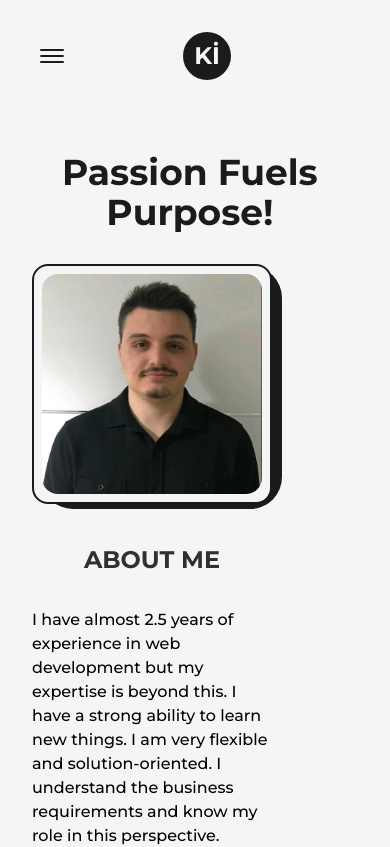
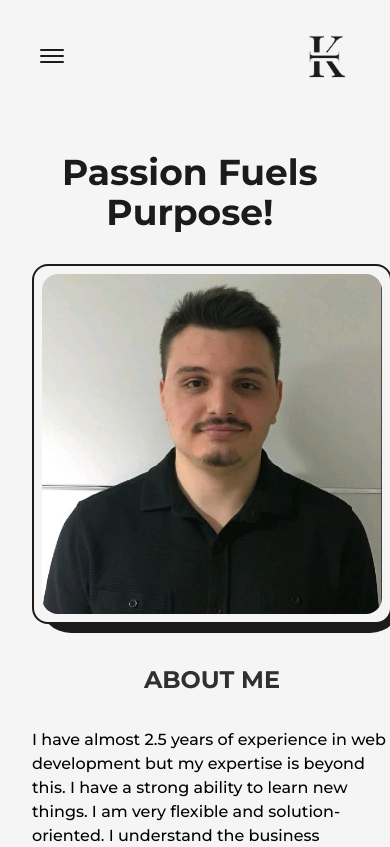
Before and after one commit to keremilhan/nextjs-portfolio, a Next.js app: page /about in a window 390 px wide. Shown: the top 847 px of the page. Built offline with nearby package versions, Linux system fonts and the light colour scheme.

Commit message:
logo changed & about me text alignment fixed

```diff
--- a/app/about/page.tsx
+++ b/app/about/page.tsx
@@ -37,7 +37,7 @@ const AboutPage = () => {
             <TransitionEffect />
             <AnimatedText text="Passion Fuels Purpose!" className="mb-16 sm:mb-8 lg:!text-7xl sm:!text-6xl xs:!text-4xl" />
             <div className="grid w-full grid-cols-10 gap-16 z-0 sm:gap-10">
-                <div className="col-span-5 xl:col-span-4 md:col-span-7 flex flex-col items-start justify-start gap-4 md:order-2">
+                <div className="col-span-5 xl:col-span-6 md:col-span-10 flex flex-col items-start justify-start gap-4 md:order-2">
                     <h2 className="mb-4 text-2xl font-bold uppercase text-dark/90 dark:text-light/90 m-auto">About me</h2>
                     <p className="font-medium break-words">
                         I have almost 2.5 years of experience in web development but my expertise is beyond this. I have a strong ability to learn new things. I am very flexible and solution-oriented.
@@ -60,11 +60,11 @@ const AboutPage = () => {
                         high quality software.
                     </p>
                 </div>
-                <div className="col-span-3 xl:col-span-4 md:col-span-7 relative h-max rounded-2xl border-2 border-solid border-dark bg-light p-8 xs:p-2 dark:bg-dark dark:border-light md:order-1">
+                <div className="col-span-3 xl:col-span-4 md:col-span-10 relative h-max rounded-2xl border-2 border-solid border-dark bg-light p-8 xs:p-2 dark:bg-dark dark:border-light md:order-1">
                     <div className="absolute top-0 -right-3 -z-10 w-[102%] h-[103%] rounded-[2rem] bg-dark dark:bg-light" />
                     <Image priority sizes="(max-width: 768px) 100vw, (max-width: 1200px) 50vw, 33vw" src={ProfilePhoto} alt="Profile Image" className="w-full h-auto rounded-2xl" />
                 </div>
-                <div className="col-span-2 xl:col-span-7 xl:!flex-row flex flex-col items-end justify-between xl:items-center md:order-3">
+                <div className="col-span-2 xl:col-span-10 xl:!flex-row flex flex-col items-end justify-between xl:items-center md:order-3">
                     <div className="flex flex-col items-end justify-center xl:items-center">
                         <span className="inline-block text-7xl font-bold md:text-6xl sm:text-5xl xs:text-4xl">
                             <AnimatedNumbers value={5} />+
--- a/components/FeaturedProject.tsx
+++ b/components/FeaturedProject.tsx
@@ -41,7 +41,7 @@ const FeaturedProject: React.FC<{
                     <h2 className="my-2 w-full text-left text-4xl font-bold dark:text-light sm:text-sm">{title}</h2>
                 </Link>
                 <p className="my-2 font-medium text-dark dark:text-light sm:text-sm">{summary}</p>
-                <div className="w-full mt-2 flex items-center xs:justify-start justify-between xs:items-start gap-4">
+                <div className="w-full mt-2 flex items-center justify-between">
                     <Link href={link} target="_blank" className="rounded-lg bg-dark text-light p-2 px-6 text-lg font-semibold dark:bg-light dark:text-dark sm:px-2 sm:text-sm">
                         Live
                     </Link>
--- a/components/Logo.tsx
+++ b/components/Logo.tsx
@@ -1,25 +1,16 @@
 'use client';
 import Link from 'next/link';
 import React from 'react';
-import { motion } from 'framer-motion';
-
-const MotionLink = motion(Link);
+import Image from 'next/image';
+import logoLight from '../public/images/logo-light.png';
+import logoDark from '../public/images/logo-dark.png';
 
 const Logo = () => {
     return (
-        <div className="flex items-center justify-center">
-            <MotionLink
-                href="/"
-                className="w-16 h-16 xs:w-12 xs:h-12 bg-dark text-light flex items-center justify-center rounded-full text-2xl font-bold border border-solid border-transparent  dark:border-light"
-                whileHover={{
-                    scale: 1.5,
-                    backgroundColor: ['#121212', 'rgba(252,176,69,1)', '#939d09', '#38f70e', '#210fe853'],
-                    transition: { duration: 1.5, repeat: Infinity },
-                }}
-            >
-                Kİ
-            </MotionLink>
-        </div>
+        <Link href={'/'} className="w-16 h-16">
+            <Image className="dark:hidden" src={logoLight} alt="kerem ilhan" />
+            <Image className="hidden dark:inline-block" src={logoDark} alt="kerem ilhan" />
+        </Link>
     );
 };
 
--- a/components/Navbar.tsx
+++ b/components/Navbar.tsx
@@ -1,6 +1,6 @@
 'use client';
 import Link from 'next/link';
-import React, { useEffect, useState } from 'react';
+import React, { useEffect, useRef, useState } from 'react';
 import Logo from './Logo';
 import { usePathname } from 'next/navigation';
 import { GithubIcon, LinkedInIcon, MoonIcon, SunIcon, TwitterIcon } from './Icons';
@@ -66,9 +66,26 @@ const Navbar = () => {
     useEffect(() => {
         setMounted(true);
     }, []);
+
+    const containerRef = useRef<HTMLDivElement>(null);
+    const xRef = useRef<HTMLButtonElement>(null);
+
+    useEffect(() => {
+        const handleClickOutside = (event: MouseEvent) => {
+            if (containerRef.current && !containerRef.current.contains(event.target as Node) && xRef.current && !xRef.current.contains(event.target as Node)) {
+                setIsOpen(false);
+            }
+        };
+
+        document.addEventListener('mousedown', handleClickOutside);
+        return () => {
+            document.removeEventListener('mousedown', handleClickOutside);
+        };
+    }, [setIsOpen]);
+
     return (
         <header className="w-full px-24 lg:px-16 md:px-12 sm:px-8 xs:px-2 py-8 font-medium flex items-center justify-between dark:text-light relative z-10">
-            <button className="flex-col justify-center items-center hidden lg:flex" onClick={handleClick}>
+            <button ref={xRef} className="flex-col justify-center items-center hidden lg:flex" onClick={handleClick}>
                 <span className={`bg-dark dark:bg-light block transition-all duration-300 ease-out h-0.5 w-6 rounded-sm ${isOpen ? 'rotate-45 translate-y-1' : '-translate-y-0.5'}`}></span>
                 <span className={`bg-dark dark:bg-light block transition-all duration-300 ease-out h-0.5 w-6 rounded-sm my-0.5 ${isOpen ? 'opacity-0' : 'opacity-100'}`}></span>
                 <span className={`bg-dark dark:bg-light block transition-all duration-300 ease-out h-0.5 w-6 rounded-sm ${isOpen ? '-rotate-45 -translate-y-1' : 'translate-y-0.5'}`}></span>
@@ -107,6 +124,7 @@ const Navbar = () => {
 
             {isOpen && (
                 <motion.div
+                    ref={containerRef}
                     initial={{ scale: 0, opacity: 0, x: '-50%', y: '-50%' }}
                     animate={{ scale: 1, opacity: 1 }}
                     transition={{ duration: 0.5 }}
@@ -136,7 +154,7 @@ const Navbar = () => {
                     </nav>
                 </motion.div>
             )}
-            <div className="lg:m-auto hidden lg:inline-block w-fit">
+            <div className="lg:m-auto hidden lg:inline-block sm:m-0 w-12">
                 <Logo />
             </div>
         </header>
```
Also changed, not shown: public/images/logo-dark.png (added), public/images/logo-light.png (added).
